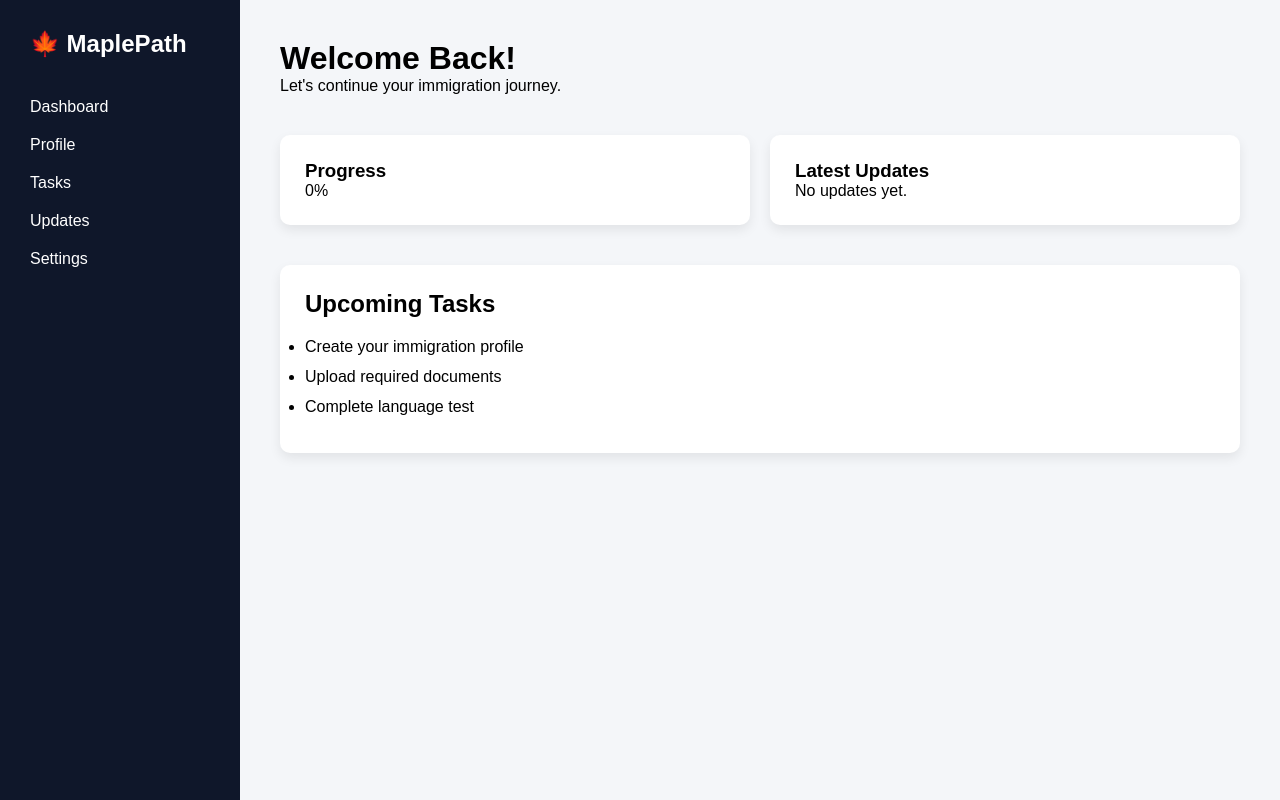
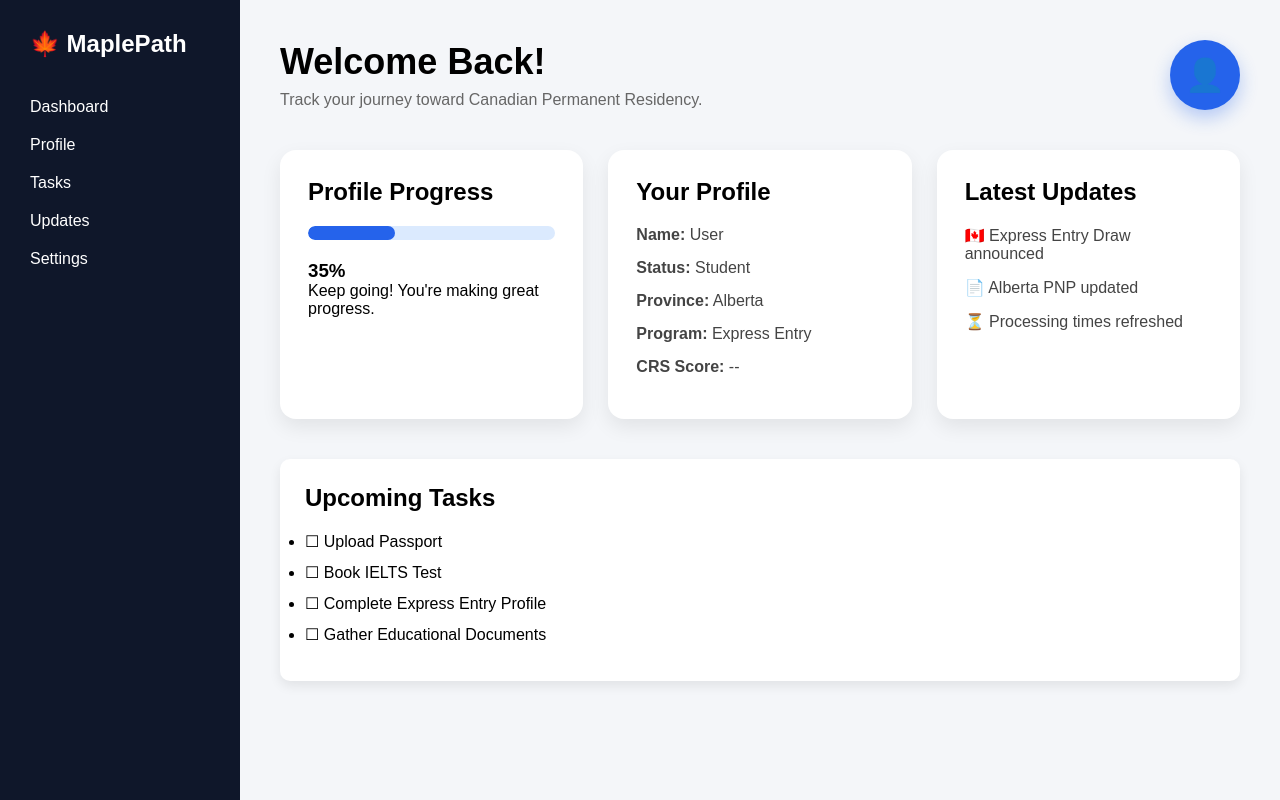
Before and after one commit to mape-yt/maplepath, a website: page public/dashboard.html in a window 1280 px wide. Drawn offline with Linux system fonts and the light colour scheme.

Commit message:
Improve dashboard UI with cards and progress bar

```diff
--- a/public/css/dashboard.css
+++ b/public/css/dashboard.css
@@ -54,18 +54,65 @@ header {
     margin-bottom: 40px;
 }
 
+.dashboard-header{
+    display:flex;
+    justify-content:space-between;
+    align-items:center;
+    margin-bottom:40px;
+}
+
+.dashboard-header h1{
+    font-size:36px;
+    margin-bottom:8px;
+}
+
+.dashboard-header p{
+    color:#666;
+}
+
+.avatar{
+    width:70px;
+    height:70px;
+    border-radius:50%;
+    background:#2563eb;
+    color:white;
+
+    display:flex;
+    justify-content:center;
+    align-items:center;
+
+    font-size:32px;
+
+    box-shadow:0 8px 18px rgba(37,99,235,.3);
+}
+
 .cards {
-    display: flex;
-    gap: 20px;
+    display: grid;
+    grid-template-columns: repeat(3, 1fr);
+    gap: 25px;
     margin-bottom: 40px;
 }
 
-.card {
-    flex: 1;
-    background: white;
-    padding: 25px;
-    border-radius: 10px;
-    box-shadow: 0 5px 12px rgba(0,0,0,.08);
+.card{
+
+    background:white;
+
+    border-radius:16px;
+
+    padding:28px;
+
+    box-shadow:0 8px 20px rgba(0,0,0,.08);
+
+    transition:.25s;
+
+}
+
+.card:hover{
+
+    transform:translateY(-6px);
+
+    box-shadow:0 16px 28px rgba(0,0,0,.12);
+
 }
 
 .tasks {
@@ -82,3 +129,48 @@ header {
 .tasks li {
     margin-bottom: 12px;
 }
+
+.progress-bar{
+
+    width:100%;
+    height:14px;
+
+    background:#dbeafe;
+
+    border-radius:20px;
+
+    overflow:hidden;
+
+    margin:20px 0;
+
+}
+
+.progress-fill{
+
+    width:35%;
+
+    height:100%;
+
+    background:#2563eb;
+
+    border-radius:20px;
+
+}
+
+.profile-card ul,
+.updates-card ul{
+
+    list-style:none;
+
+    margin-top:20px;
+
+}
+
+.profile-card li,
+.updates-card li{
+
+    margin-bottom:15px;
+
+    color:#444;
+
+}
--- a/public/dashboard.html
+++ b/public/dashboard.html
@@ -32,23 +32,82 @@
 
     <main class="main-content">
 
-        <header>
+        <header class="dashboard-header">
 
-            <h1>Welcome Back!</h1>
-            <p>Let's continue your immigration journey.</p>
+            <div>
+
+                <h1>Welcome Back!</h1>
+
+                <p>
+                    Track your journey toward Canadian Permanent Residency.
+                </p>
+
+            </div>
+
+            <div class="avatar">
+                👤
+            </div>
 
         </header>
 
         <section class="cards">
 
-            <div class="card">
-                <h3>Progress</h3>
-                <p>0%</p>
+            <!-- Progress Card -->
+
+            <div class="card progress-card">
+
+                <h2>Profile Progress</h2>
+
+                <div class="progress-bar">
+
+                    <div class="progress-fill"></div>
+
+                </div>
+
+                <h3>35%</h3>
+
+                <p>Keep going! You're making great progress.</p>
+
             </div>
 
-            <div class="card">
-                <h3>Latest Updates</h3>
-                <p>No updates yet.</p>
+            <!-- Profile Card -->
+
+            <div class="card profile-card">
+
+                <h2>Your Profile</h2>
+
+                <ul>
+
+                    <li><strong>Name:</strong> User</li>
+
+                    <li><strong>Status:</strong> Student</li>
+
+                    <li><strong>Province:</strong> Alberta</li>
+
+                    <li><strong>Program:</strong> Express Entry</li>
+
+                    <li><strong>CRS Score:</strong> --</li>
+
+                </ul>
+
+            </div>
+
+            <!-- Updates Card -->
+
+            <div class="card updates-card">
+
+                <h2>Latest Updates</h2>
+
+                <ul>
+
+                    <li>🇨🇦 Express Entry Draw announced</li>
+
+                    <li>📄 Alberta PNP updated</li>
+
+                    <li>⏳ Processing times refreshed</li>
+
+                </ul>
+
             </div>
 
         </section>
@@ -59,9 +118,13 @@
 
             <ul>
 
-                <li>Create your immigration profile</li>
-                <li>Upload required documents</li>
-                <li>Complete language test</li>
+                <li>☐ Upload Passport</li>
+
+                <li>☐ Book IELTS Test</li>
+
+                <li>☐ Complete Express Entry Profile</li>
+
+                <li>☐ Gather Educational Documents</li>
 
             </ul>
 
```
